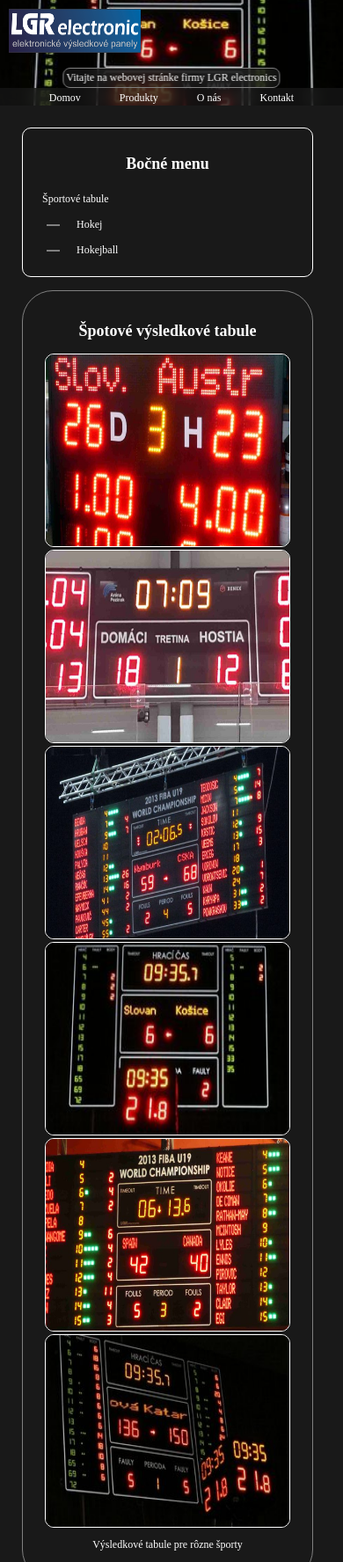
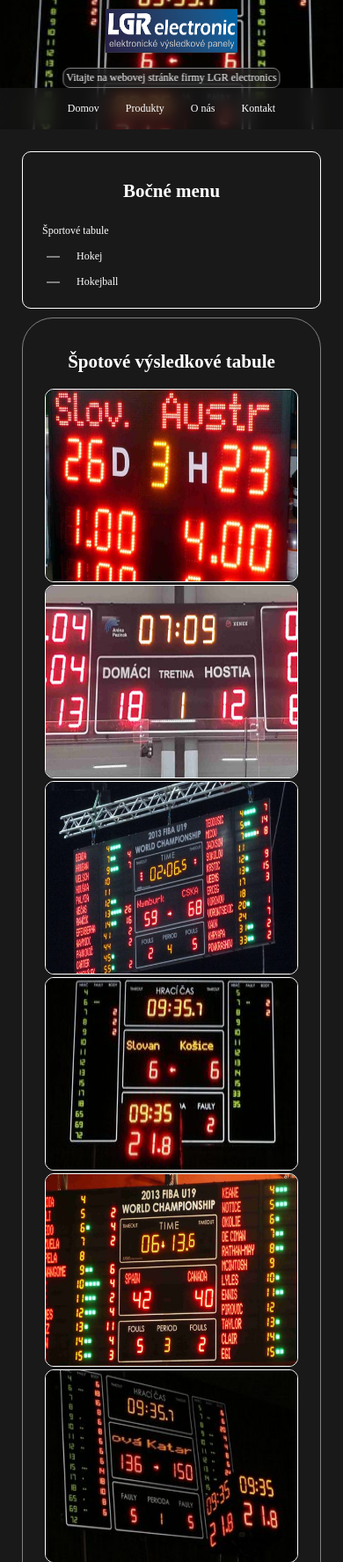
Before and after one commit to TomasGonda/VWA---Semestralna-praca, a PHP site: page /html/index.html in a window 390 px wide; the page is wider, and only the part inside the window is pictured. Shown: the top 1776 px of that part at 88% size. Run offline with PHP 8.4, Linux system fonts and the light colour scheme.

Commit message:
fixed responsivity after feedback

```diff
--- a/css/responsivity.css
+++ b/css/responsivity.css
@@ -56,16 +56,19 @@
     }
 
     .main-columns {
-        grid-template-columns: 1fr;
+        display: grid;
+        grid-template-columns: minmax(0, 1fr);
         gap: 15px;
-        width: 95%;
+
+        width: calc(100% - 30px);
+        max-width: 1440px;
+        box-sizing: border-box;
+        margin: 15px auto;
         padding: 10px;
-        margin: 15px;
-        color: white;
+
         grid-template-areas:
-        "right"
-        "left";
-
+            "right"
+            "left";
     }
 
     .main-left, .main-right {
@@ -141,7 +144,7 @@
     .main-menu .nav-bar a {
         border: 1px solid transparent;
         border-radius: 10px;
-        padding: 0px 15px;
+        padding: 5px 8px;
     }
 
 
@@ -151,16 +154,19 @@
     }
 
     .main-columns {
-        grid-template-columns: 1fr;
-        width: 90%;
+        display: grid;
+        grid-template-columns: minmax(0, 1fr);
+        gap: 10px;
+
+        width: calc(100% - 30px);
+        max-width: 1440px;
+        box-sizing: border-box;
+        margin: 15px auto;
         padding: 10px;
-        margin: 15px;
-        font-size: clamp(12px, 1vw, 12px);
-        color: white;
-         grid-template-areas:
-        "right"
-        "left";
 
+        grid-template-areas:
+            "right"
+            "left";
     }
 
     .main-left, .main-right {
--- a/css/top-section-style.css
+++ b/css/top-section-style.css
@@ -25,8 +25,9 @@
     width: 90%;
     max-width: 250px;
     max-height: 50px;
+    box-sizing: border-box;
     margin: 0 auto;
-    padding-right: 80%;
+    padding: 0;
 }
 
 .header p {
@@ -96,3 +97,12 @@
     background-position: center;
     background-repeat: no-repeat;
 }
+
+.main-menu .nav-bar {
+    position: static;
+    width: 100%;
+    box-sizing: border-box;
+    padding: 0;
+    flex-wrap: wrap;
+    gap: 12px;
+}
```
